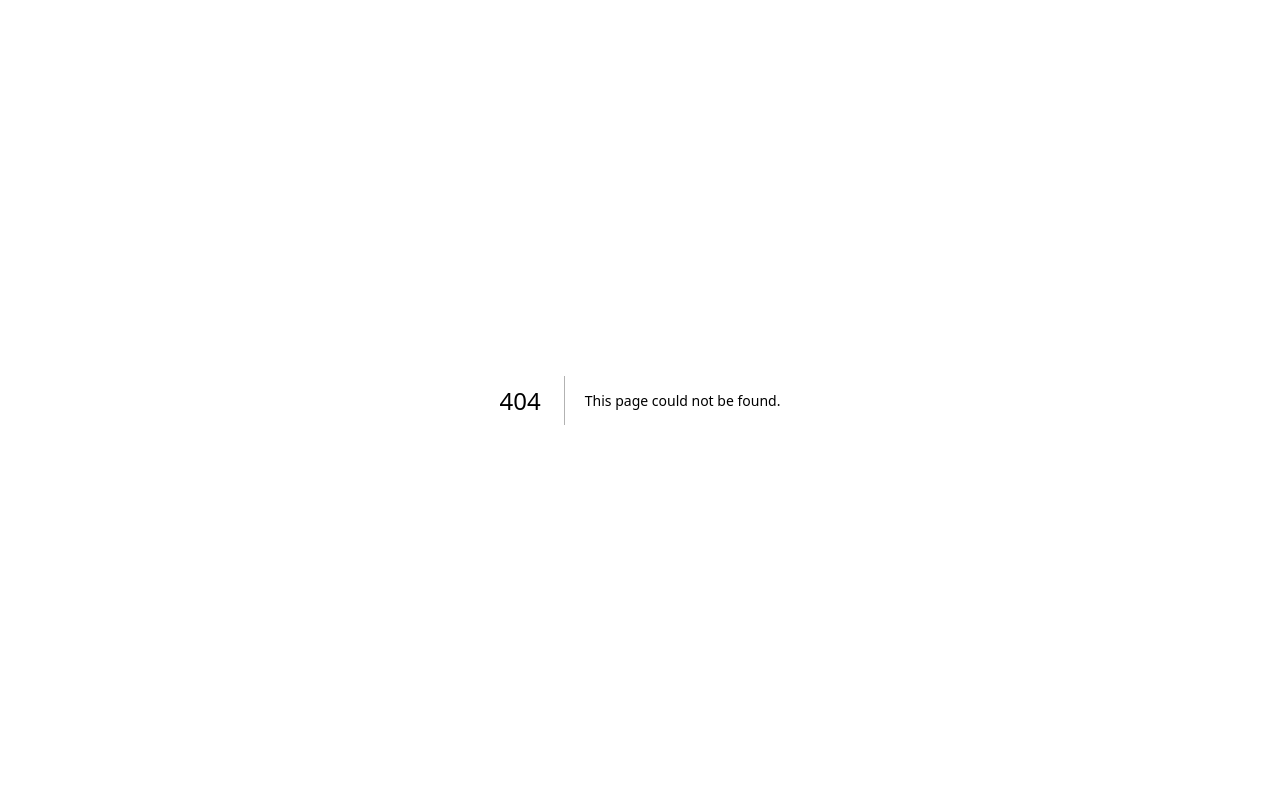
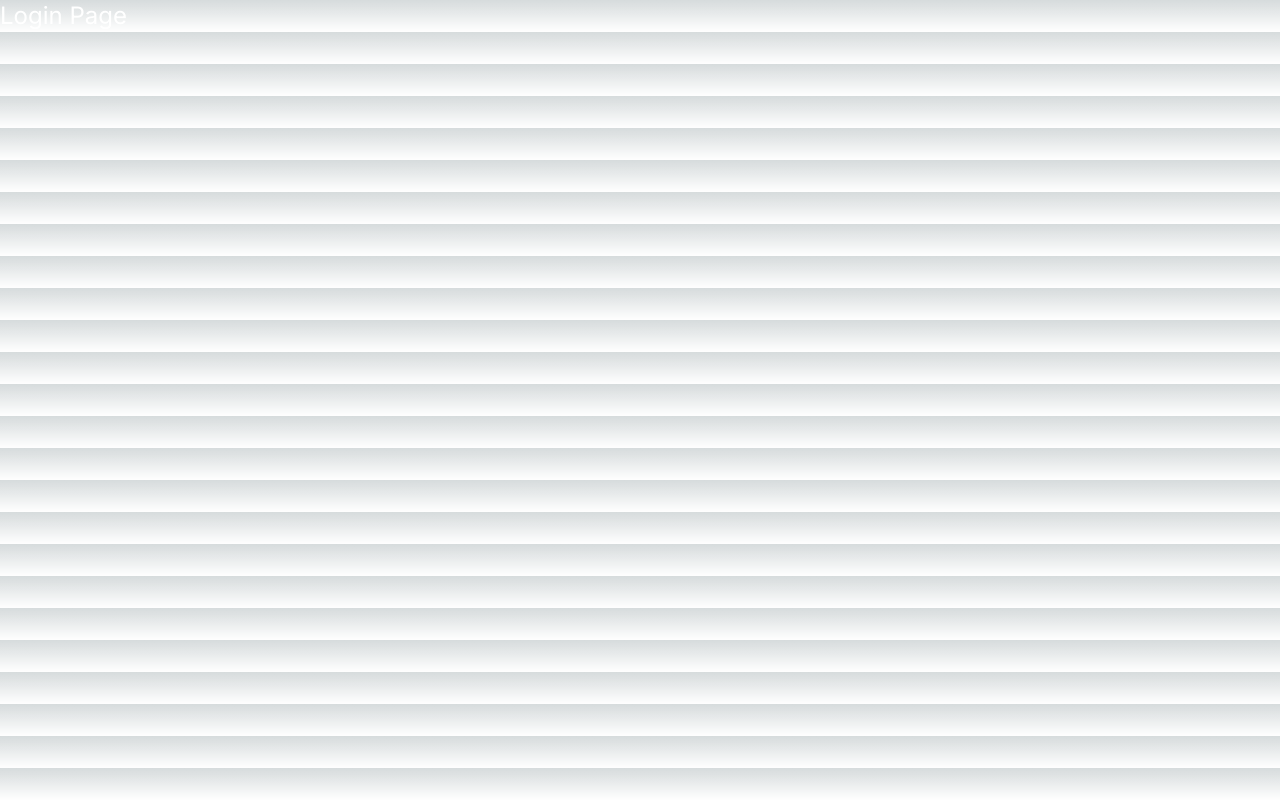
Before and after one commit to nt2311-vn/nextjs_with_hitesh, a Next.js app: page /login in a window 1280 px wide. Before the commit this address had no page. Built offline with nearby package versions, Linux system fonts and the light colour scheme.

Commit message:
set up login page frontend

```diff
--- /dev/null
+++ b/src/app/login/page.tsx
@@ -0,0 +1,7 @@
+export default function LoginPage() {
+	return (
+		<div className="flex">
+			<h1 className="text-center text-white text-2xl">Login Page</h1>
+		</div>
+	);
+}
```
Also changed, not shown: src/app/layout.tsx (indentation only).
